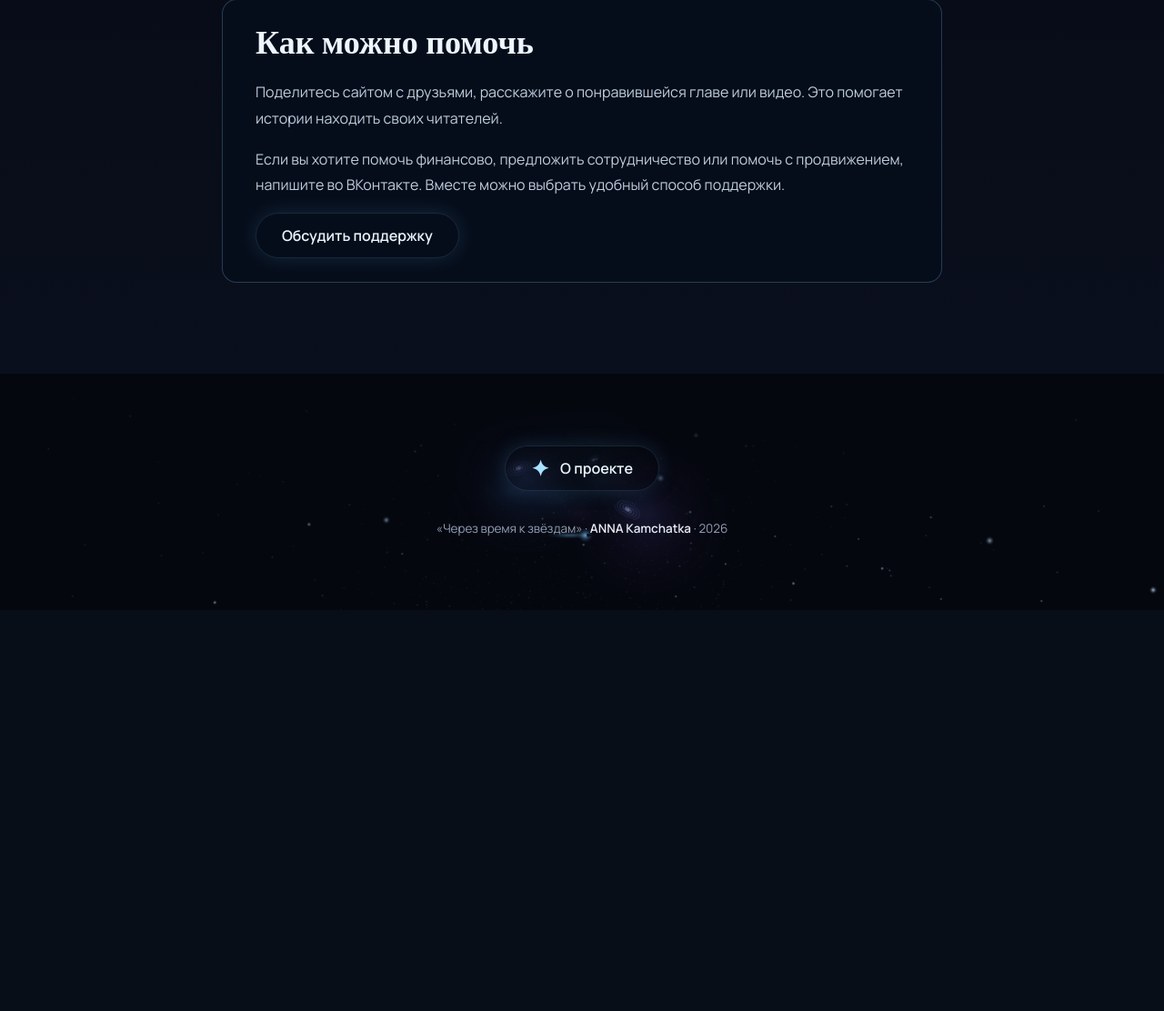
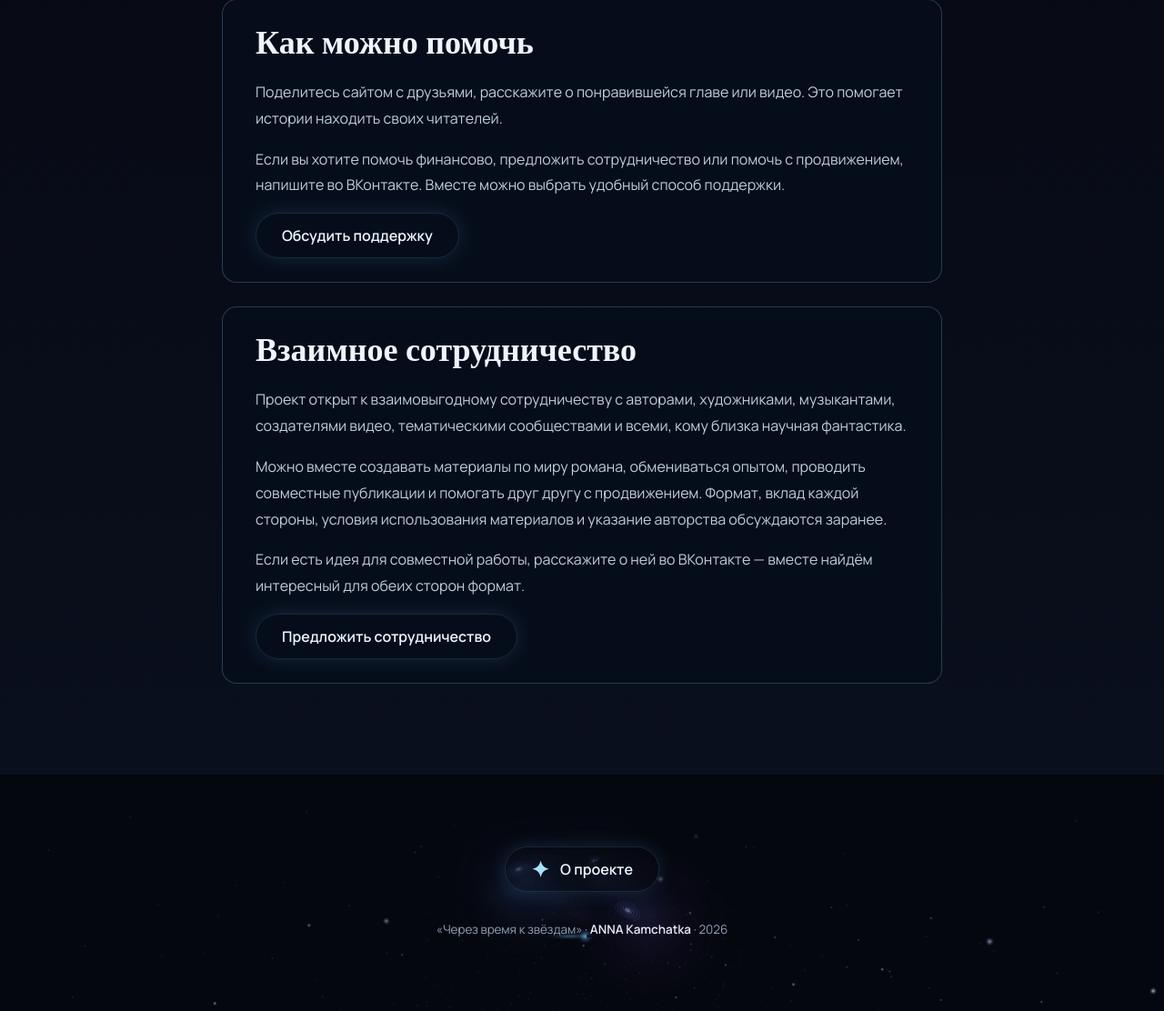
Before and after one commit to WaDIM0041/k-zvezdam, a Flask app: page /about in a window 1280 px wide. Shown: the part 662-1774 px from the top of the page at 91% size. Before the commit the page ends 1329 px from the top, so only its background shows below. Run offline with Flask 3, Linux system fonts and the light colour scheme.

Commit message:
Добавить предложение о взаимном сотрудничестве

```diff
--- a/templates/about_project.html
+++ b/templates/about_project.html
@@ -17,6 +17,13 @@
       <p>Если вы хотите помочь финансово, предложить сотрудничество или помочь с продвижением, напишите во ВКонтакте. Вместе можно выбрать удобный способ поддержки.</p>
       <a class="project-about-button" href="https://vk.com/anna_kamchatka" target="_blank" rel="noopener">Обсудить поддержку</a>
     </div>
+    <div class="project-about-copy">
+      <h2>Взаимное сотрудничество</h2>
+      <p>Проект открыт к взаимовыгодному сотрудничеству с авторами, художниками, музыкантами, создателями видео, тематическими сообществами и всеми, кому близка научная фантастика.</p>
+      <p>Можно вместе создавать материалы по миру романа, обмениваться опытом, проводить совместные публикации и помогать друг другу с продвижением. Формат, вклад каждой стороны, условия использования материалов и указание авторства обсуждаются заранее.</p>
+      <p>Если есть идея для совместной работы, расскажите о ней во ВКонтакте — вместе найдём интересный для обеих сторон формат.</p>
+      <a class="project-about-button" href="https://vk.com/anna_kamchatka" target="_blank" rel="noopener">Предложить сотрудничество</a>
+    </div>
   </div>
 </section>
 {% endblock %}
```
